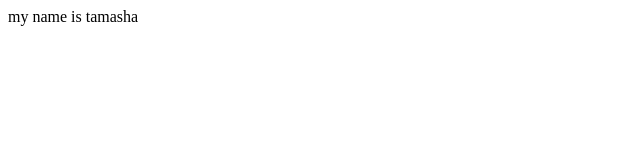
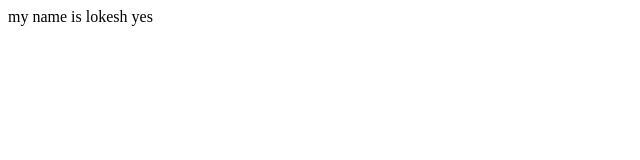
Before and after one commit to lokesh2201013/apache, a plain HTML site: page index.html in a window 1280 px wide. Shown: the full height of the page, 0-640 px from the left. Drawn offline with Linux system fonts and the light colour scheme.

Commit message:
Update index.html

```diff
--- a/index.html
+++ b/index.html
@@ -6,8 +6,6 @@
     <title>Document</title>
 </head>
 <body>
-    my name is tamasha
-
-
+    my name is lokesh yes
 </body>
 </html>
```
